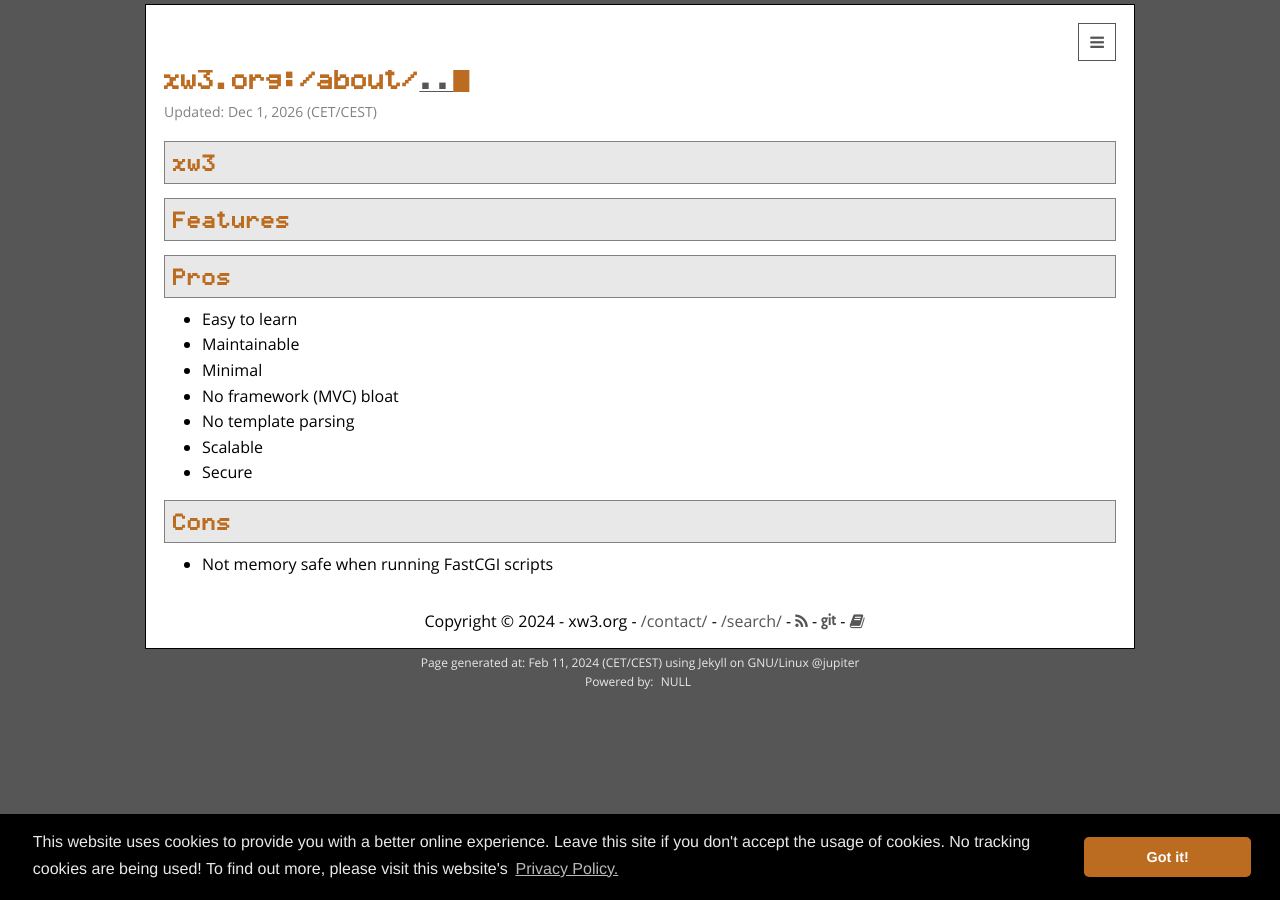
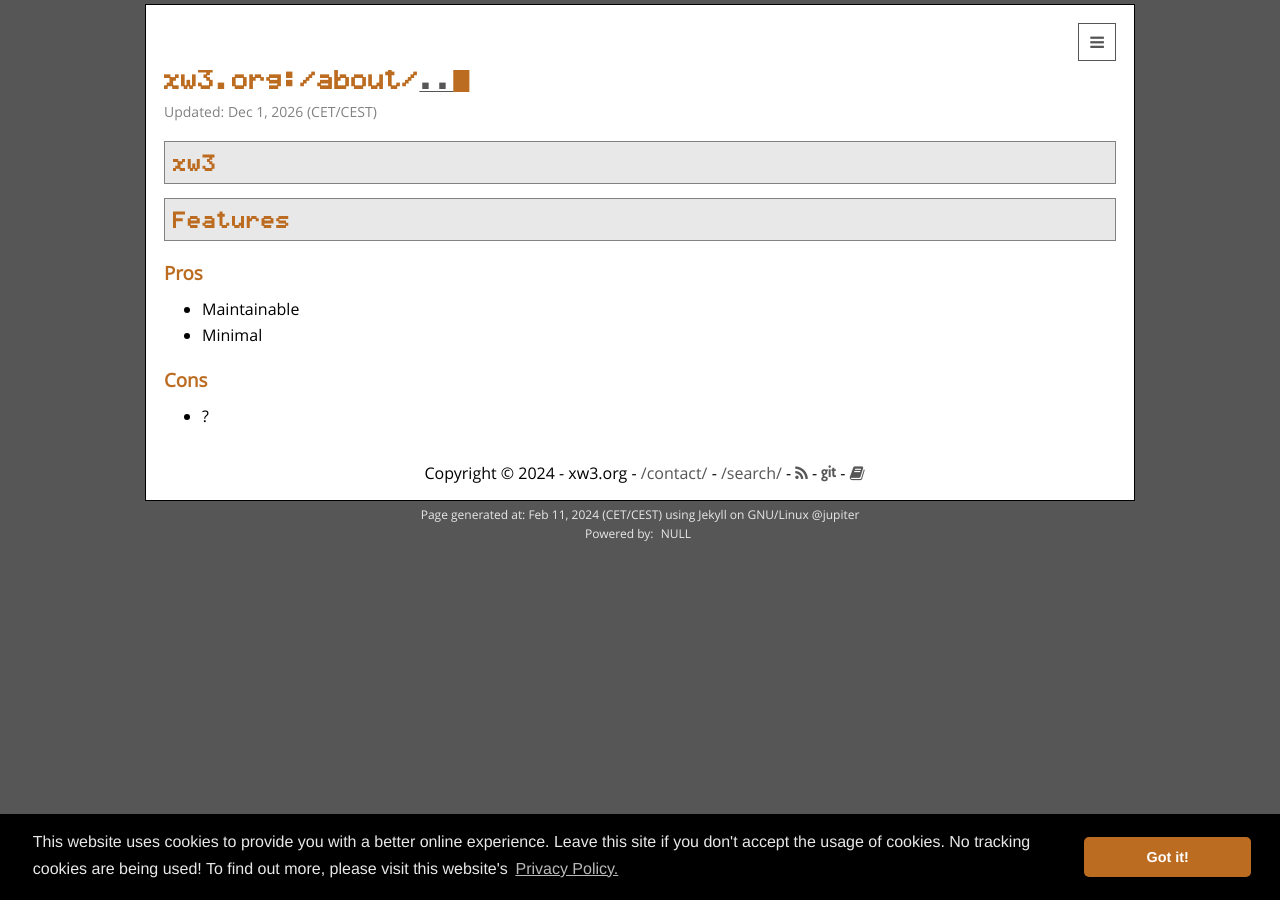
Before and after one commit to hanez/xw3, a Jekyll site: the page built from about/about.html, in a window 1280 px wide. Built offline with Jekyll 4.4.1, drawn with Linux system fonts in a browser that asks for light colours; some web fonts are replaced.

Commit message:
Content update.

```diff
--- a/about/about.html
+++ b/about/about.html
@@ -13,20 +13,15 @@
 
 <h2>Features</h2>
 
-<h2>Pros</h2>
+<h3>Pros</h3>
 
 <ul>
-  <li>Easy to learn</li>
   <li>Maintainable</li>
   <li>Minimal</li>
-  <li>No framework (MVC) bloat</li>
-  <li>No template parsing</li>
-  <li>Scalable</li>
-  <li>Secure</li>
 </ul>
 
-<h2>Cons</h2>
+<h3>Cons</h3>
 
 <ul>
-  <li>Not memory safe when running FastCGI scripts</li>
+  <li>?</li>
 </ul>
```
